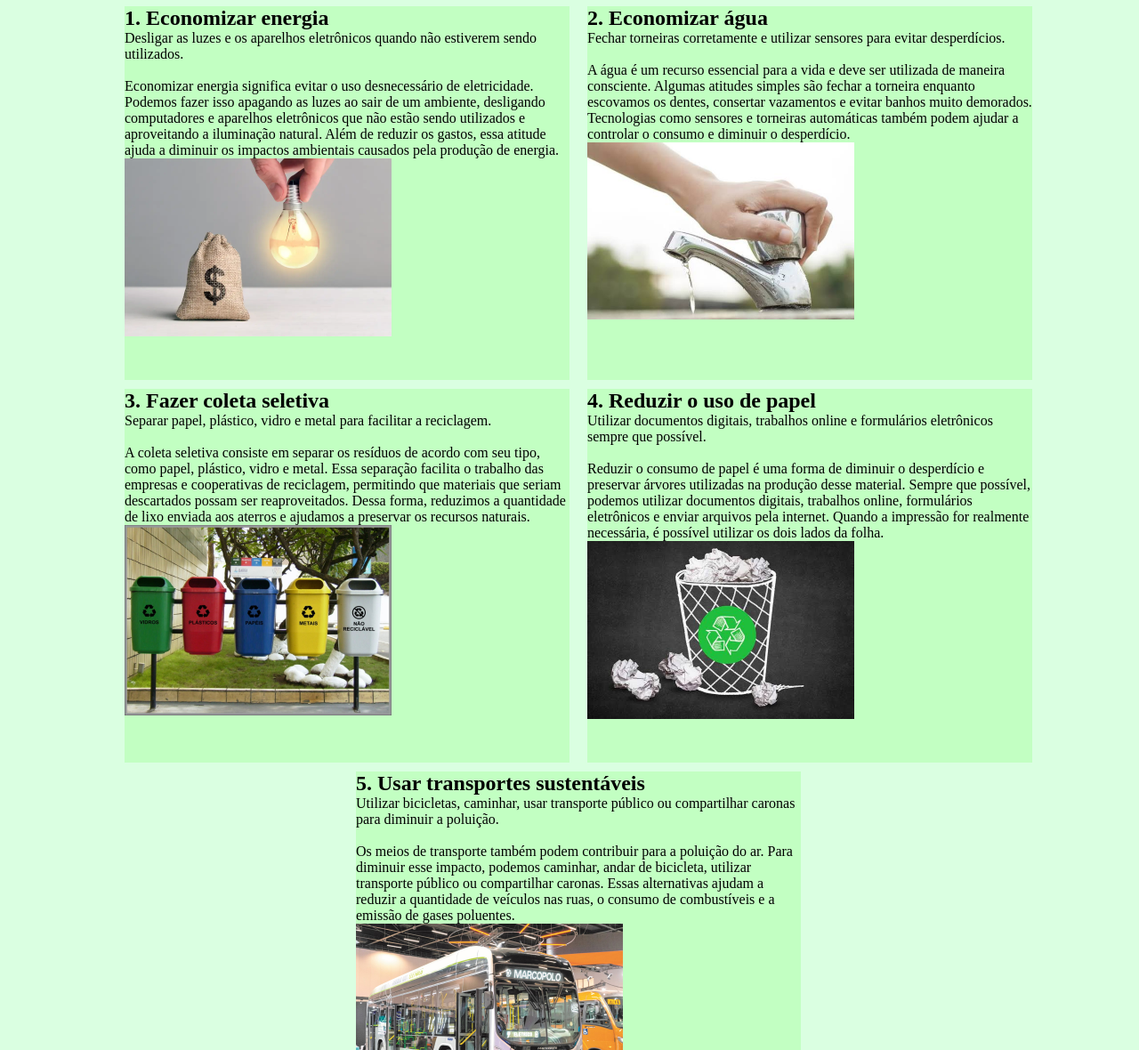
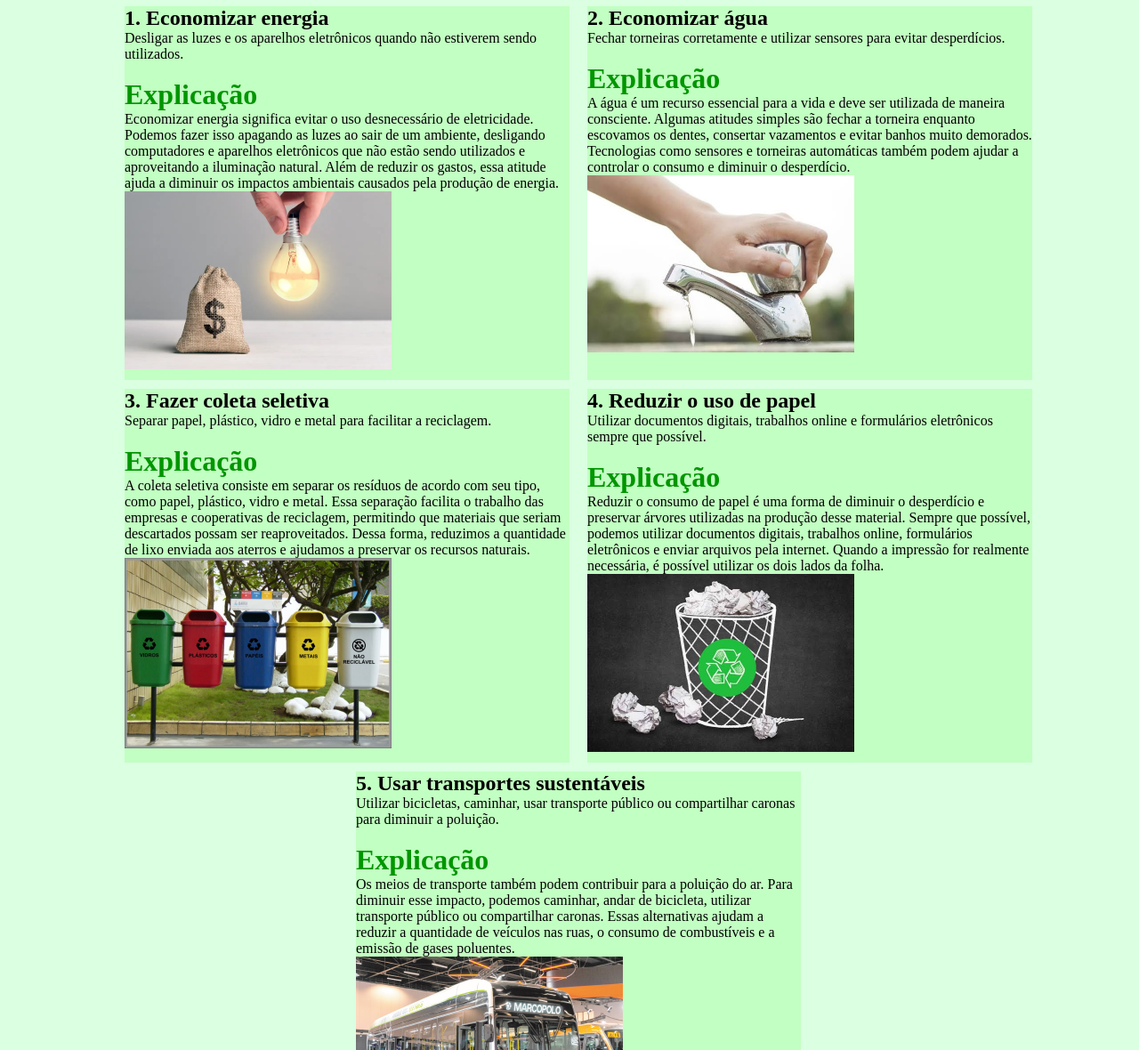
Before and after one commit to WaleskaEmanuele/TechSustent-vel, a plain HTML site: page HTML/acoes.html in a window 1280 px wide. Shown: the part 120-1300 px from the top of the page at 89% size. Drawn offline with Linux system fonts and the light colour scheme.

Commit message:
explicacao

```diff
--- a/HTML/acoes.html
+++ b/HTML/acoes.html
@@ -34,6 +34,7 @@
                 Desligar as luzes e os aparelhos eletrônicos quando não estiverem
                 sendo utilizados.
             </p><br>
+            <h1>Explicação</h1>
             <p>Economizar energia significa evitar o uso desnecessário de eletricidade. Podemos fazer isso apagando as
                 luzes ao sair de um ambiente, desligando computadores e aparelhos eletrônicos que não estão sendo
                 utilizados e aproveitando a iluminação natural. Além de reduzir os gastos, essa atitude ajuda a diminuir
@@ -49,6 +50,7 @@
                 Fechar torneiras corretamente e utilizar sensores para evitar
                 desperdícios.
             </p><br>
+            <h1>Explicação</h1>
             <p>A água é um recurso essencial para a vida e deve ser utilizada de maneira consciente. Algumas atitudes
                 simples são fechar a torneira enquanto escovamos os dentes, consertar vazamentos e evitar banhos muito
                 demorados. Tecnologias como sensores e torneiras automáticas também podem ajudar a controlar o consumo e
@@ -61,6 +63,7 @@
             <p>
                 Separar papel, plástico, vidro e metal para facilitar a reciclagem.
             </p><br>
+            <h1>Explicação</h1>
             <p>A coleta seletiva consiste em separar os resíduos de acordo com seu tipo, como papel, plástico, vidro e
                 metal. Essa separação facilita o trabalho das empresas e cooperativas de reciclagem, permitindo que
                 materiais que seriam descartados possam ser reaproveitados. Dessa forma, reduzimos a quantidade de lixo
@@ -74,6 +77,7 @@
                 Utilizar documentos digitais, trabalhos online e formulários
                 eletrônicos sempre que possível.
             </p><br>
+            <h1>Explicação</h1>
             <p>Reduzir o consumo de papel é uma forma de diminuir o desperdício e preservar árvores utilizadas na
                 produção desse material. Sempre que possível, podemos utilizar documentos digitais, trabalhos online,
                 formulários eletrônicos e enviar arquivos pela internet. Quando a impressão for realmente necessária, é
@@ -87,6 +91,7 @@
                 Utilizar bicicletas, caminhar, usar transporte público ou
                 compartilhar caronas para diminuir a poluição.
             </p><br>
+            <h1>Explicação</h1>
             <p>Os meios de transporte também podem contribuir para a poluição do ar. Para diminuir esse impacto, podemos
                 caminhar, andar de bicicleta, utilizar transporte público ou compartilhar caronas. Essas alternativas
                 ajudam a reduzir a quantidade de veículos nas ruas, o consumo de combustíveis e a emissão de gases
```
